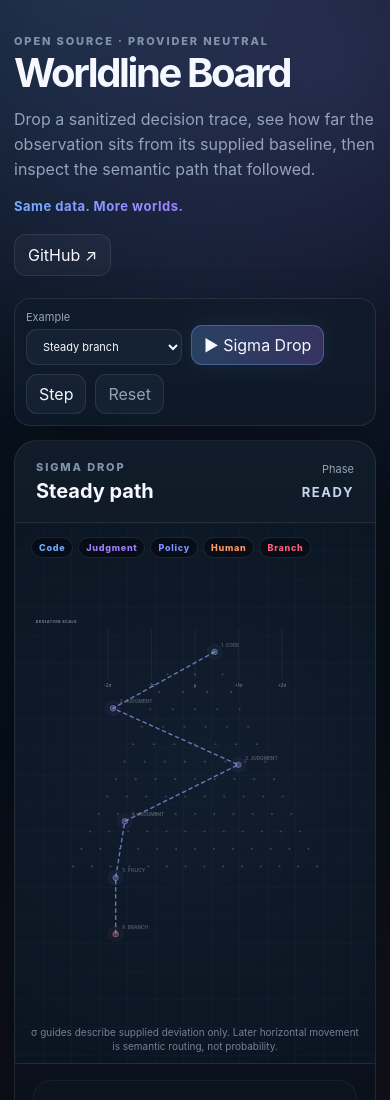
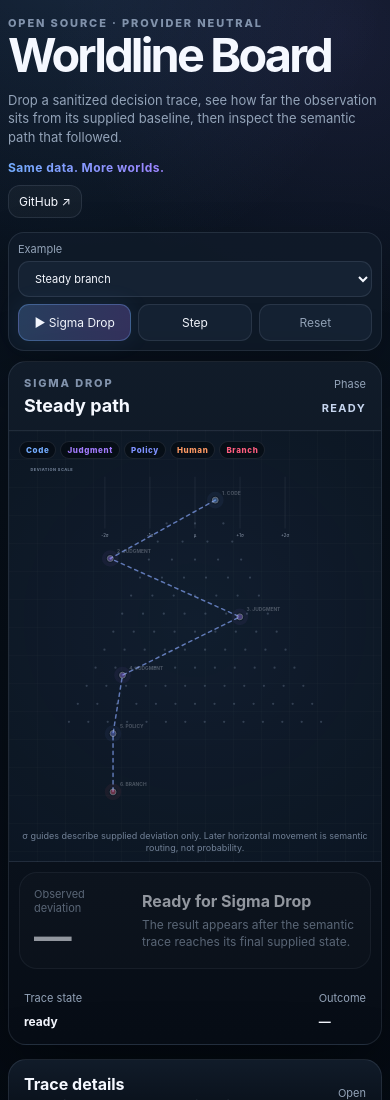
Before and after one commit to redsunjin/worldline-board, a website: page index.html in a window 390 px wide. Shown: the top 1100 px of the page. Drawn offline with Linux system fonts and the light colour scheme.

Commit message:
style: tighten mobile Sigma Drop flow

```diff
--- a/styles.css
+++ b/styles.css
@@ -123,4 +123,45 @@ dd{margin:0;text-align:right;overflow-wrap:anywhere}
 .guide{stroke:rgba(216,228,246,.15);stroke-width:1}
 .guide-label{fill:rgba(185,199,219,.75);font-size:9px}
 .scale-title{fill:rgba(148,165,191,.7);font-size:8px;font-weight:800;letter-spacing:.12em}
-@media(max-width:720px){.hero{align-items:flex-start;flex-direction:column}.stage,#board{min-height:540px}.result-card{grid-template-columns:1fr}.legend{left:16px;right:auto;justify-content:flex-start}#worldlineFan{height:190px}}
+@media(max-width:720px){
+  body{background:radial-gradient(circle at 18% -4%,rgba(116,173,255,.12),transparent 20rem),radial-gradient(circle at 88% 3%,rgba(164,124,255,.09),transparent 18rem),linear-gradient(180deg,#0a1421 0%,var(--bg-deep) 100%)}
+  .shell{width:calc(100% - 16px);padding:16px 0 32px}
+  .hero{align-items:flex-start;flex-direction:column;gap:10px;margin-bottom:14px}
+  .hero h1{font-size:clamp(2.35rem,12vw,3.15rem);margin:4px 0 10px}
+  .lead{font-size:13px;line-height:1.45}
+  .brand-line{margin-top:7px;font-size:12px}
+  .github{padding:8px 10px;font-size:12px}
+  .controls{display:grid;grid-template-columns:repeat(3,minmax(0,1fr));gap:7px;padding:9px;margin-bottom:10px}
+  .controls label{grid-column:1/-1}
+  .controls select{width:100%}
+  .controls button{min-width:0;padding:10px 7px;font-size:12px}
+  .board-card,.trace-details{border-radius:18px}
+  .board-head,.board-foot{padding:14px 15px}
+  .board-head h2{font-size:18px}
+  .phase-chip strong{font-size:11px}
+  .stage,#board{min-height:430px}
+  .legend{top:10px;left:10px;right:10px;justify-content:flex-start;gap:4px}
+  .legend span{padding:3px 6px;font-size:8px}
+  .scale-note{left:12px;right:12px;bottom:6px;font-size:9px}
+  .result-card{margin:10px 10px 4px;padding:14px;grid-template-columns:minmax(104px,.36fr) 1fr;gap:12px}
+  .result-value strong{font-size:clamp(2.35rem,13vw,3.3rem)}
+  .result-card h3{font-size:16px;margin-bottom:5px}
+  .result-card p{font-size:12px;line-height:1.42}
+  .worldlines-card{margin:10px 10px 4px;padding:14px}
+  .worldlines-head h3{font-size:16px}
+  .worldlines-head>span{display:none}
+  #worldlineFan{height:150px;margin-top:-4px}
+  .worldline-cards{grid-template-columns:none;grid-auto-flow:column;grid-auto-columns:minmax(210px,78vw);overflow-x:auto;scroll-snap-type:x proximity;overscroll-behavior-inline:contain;padding:0 1px 4px;-webkit-overflow-scrolling:touch;scrollbar-width:none}
+  .worldline-cards::-webkit-scrollbar{display:none}
+  .worldline-card{min-height:108px;padding:12px;scroll-snap-align:start}
+  .worldline-evidence{margin:9px 0 3px}
+  .worldline-note{margin-top:9px;font-size:9px}
+  .board-foot strong{font-size:12px}
+  .trace-details summary{padding:14px 15px}
+  .inspector{padding:4px 15px 16px}
+}
+@media(max-width:420px){
+  .result-card{grid-template-columns:96px 1fr}
+  .result-value strong{font-size:2.35rem}
+  .worldline-cards{grid-auto-columns:minmax(205px,82vw)}
+}
```
